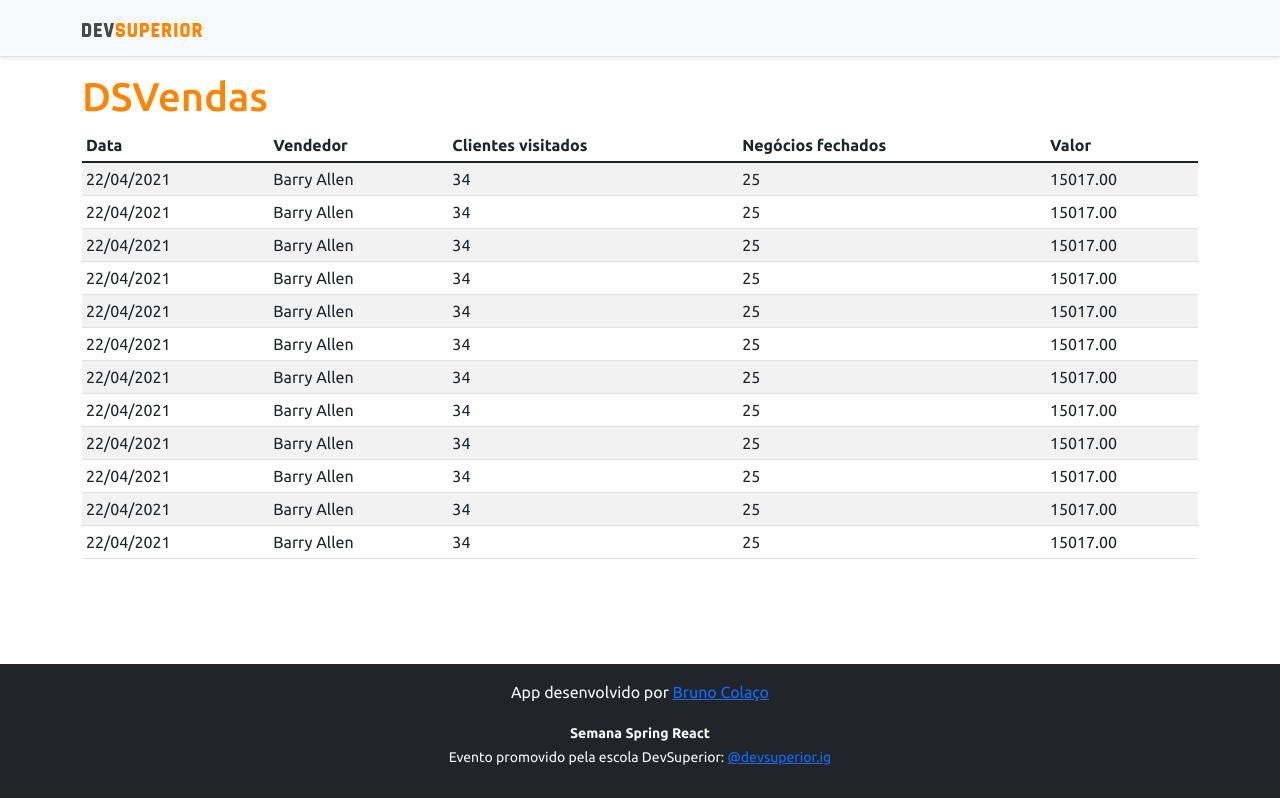
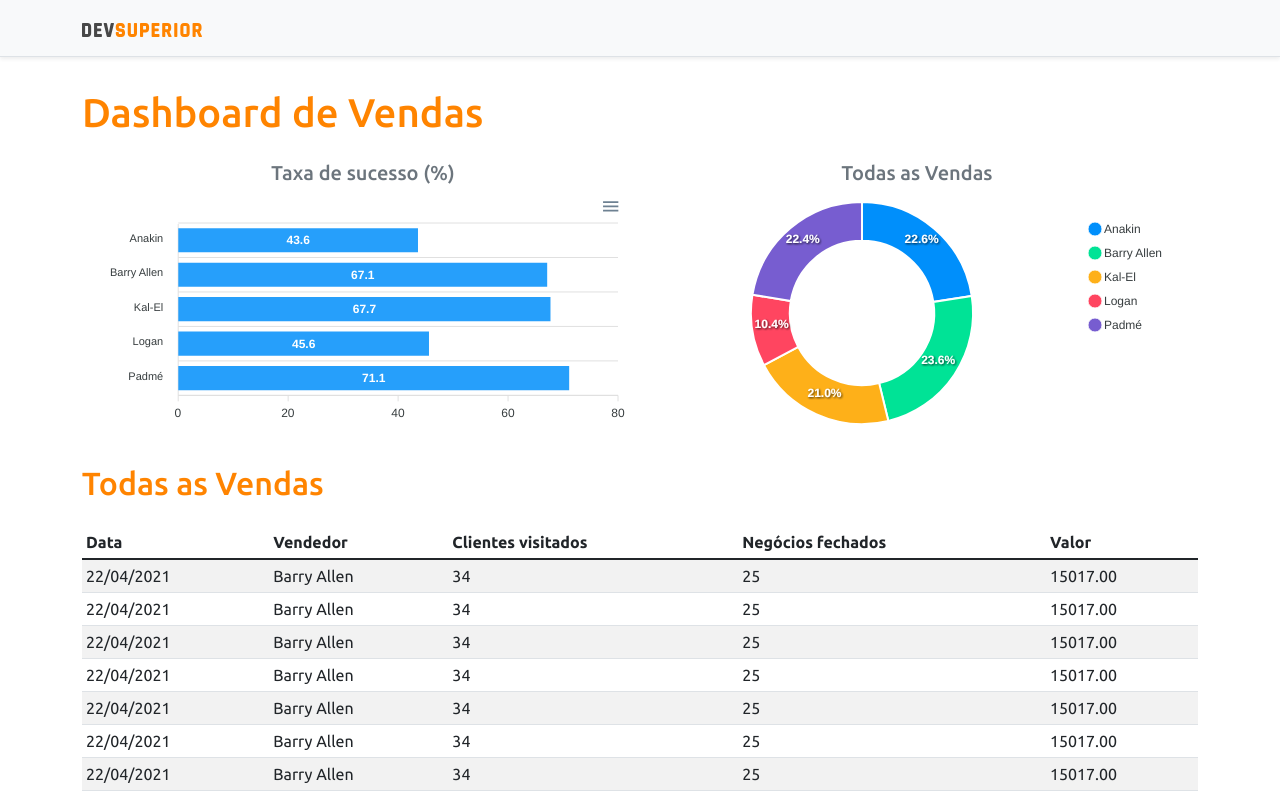
Before and after one commit to colacobruno/vendas_devsuperior, a React (Create React App) app in the folder frontend/: page / in a window 1280 px wide. Shown: the top 798 px of the page. Built offline with nearby package versions, Linux system fonts and the light colour scheme.

Commit message:
Componentes de gráficos

```diff
--- a/frontend/package.json
+++ b/frontend/package.json
@@ -11,8 +11,10 @@
     "@types/node": "^12.0.0",
     "@types/react": "^17.0.0",
     "@types/react-dom": "^17.0.0",
+    "apexcharts": "^3.29.0",
     "bootstrap": "^5.1.3",
     "react": "^17.0.2",
+    "react-apexcharts": "^1.3.9",
     "react-dom": "^17.0.2",
     "react-scripts": "4.0.3",
     "typescript": "^4.1.2",
--- a/frontend/src/App.tsx
+++ b/frontend/src/App.tsx
@@ -1,13 +1,31 @@
 import NavBar from 'components/NavBar';
 import Footer from './components/Footer';
 import DataTable from './components/DataTable';
+import BarChart from './components/BarChart';
+import DonutChart from './components/DonutChart';
 
 function App() {
   return (
     <>
       <NavBar />
       <div className="container">
-        <h1 className="text-primary">DSVendas</h1>
+        <h1 className="text-primary py-3">Dashboard de Vendas</h1>
+
+        <div className="row px-3">
+          <div className="col-sm-6">
+            <h5 className="text-center text-secondary">Taxa de sucesso (%)</h5>
+            <BarChart />
+          </div>
+          <div className="col-sm-6">
+            <h5 className="text-center text-secondary">Todas as Vendas</h5>
+            <DonutChart />
+          </div>
+        </div>
+
+        <div className="py-3">
+          <h2 className="text-primary">Todas as Vendas</h2>
+        </div>
+
         <DataTable />
       </div>
       <Footer />
--- /dev/null
+++ b/frontend/src/components/BarChart/index.tsx
@@ -0,0 +1,36 @@
+import Chart from 'react-apexcharts';
+
+const BarChart = () => {
+
+  const options = {
+    plotOptions: {
+      bar: {
+        horizontal: true
+      }
+    }
+  };
+
+  const mockData = {
+    labels: {
+      categories: ['Anakin', 'Barry Allen', 'Kal-El', 'Logan', 'Padmé']
+    },
+    series: [
+      {
+        name: '% Sucesso',
+        data: [43.6, 67.1, 67.7, 45.6, 71.1]
+      }
+    ]
+  };
+
+  return (
+    <Chart
+      options={{ ...options, xaxis: mockData.labels }}
+      series={mockData.series}
+      type="bar"
+      height="240"
+    />
+
+  );
+};
+
+export default BarChart;
--- /dev/null
+++ b/frontend/src/components/DonutChart/index.tsx
@@ -0,0 +1,27 @@
+import Chart from 'react-apexcharts';
+
+const DonutChart = () => {
+
+  const mockData = {
+    series: [477138, 499928, 444867, 220426, 473088],
+    labels: ['Anakin', 'Barry Allen', 'Kal-El', 'Logan', 'Padmé']
+  }
+
+  const options = {
+    legend: {
+      show: true
+    }
+  }
+
+  return (
+    <Chart
+      options={{ ...options, labels: mockData.labels }}
+      series={mockData.series}
+      type="donut"
+      height="240"
+    />
+
+  );
+};
+
+export default DonutChart;
```
Also changed, not shown: 1 other file (tests, documents, lock files or other folders).
